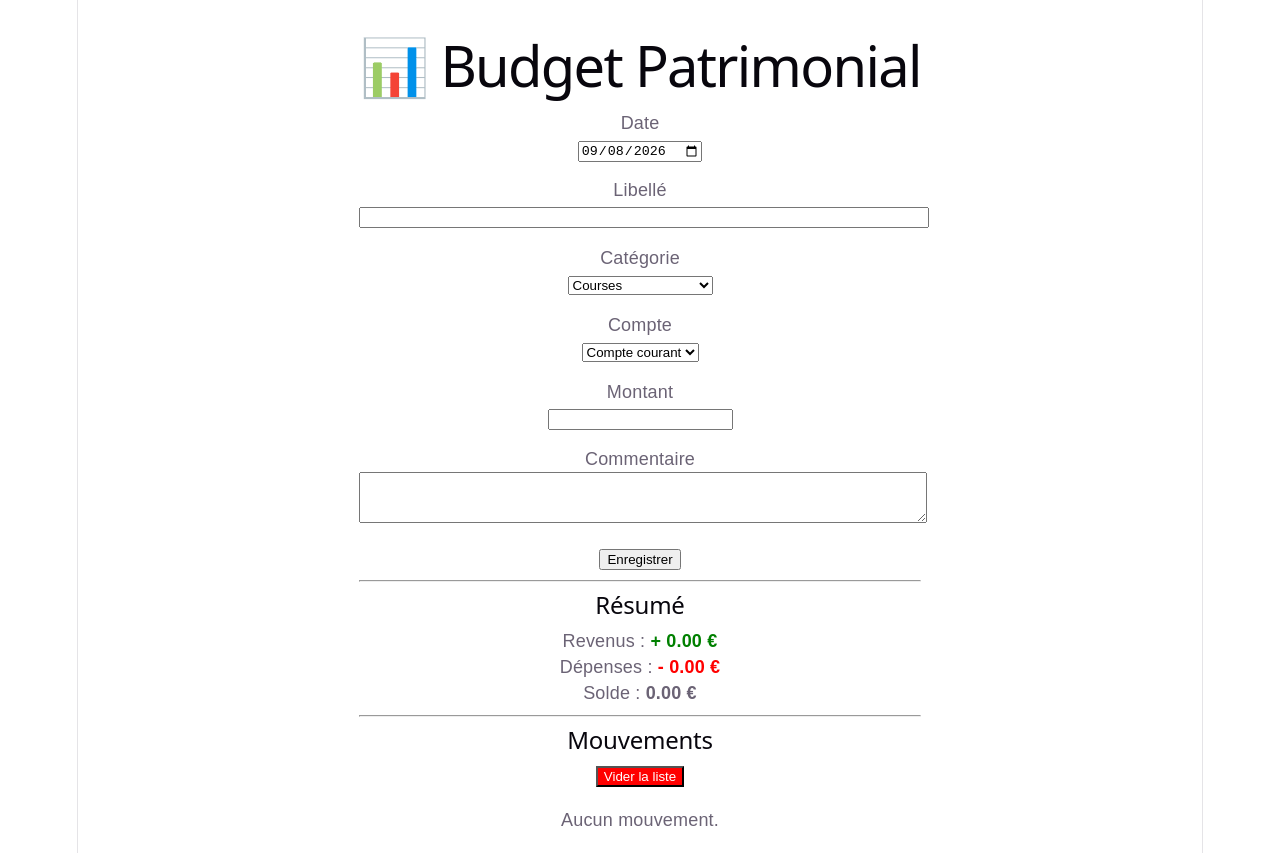
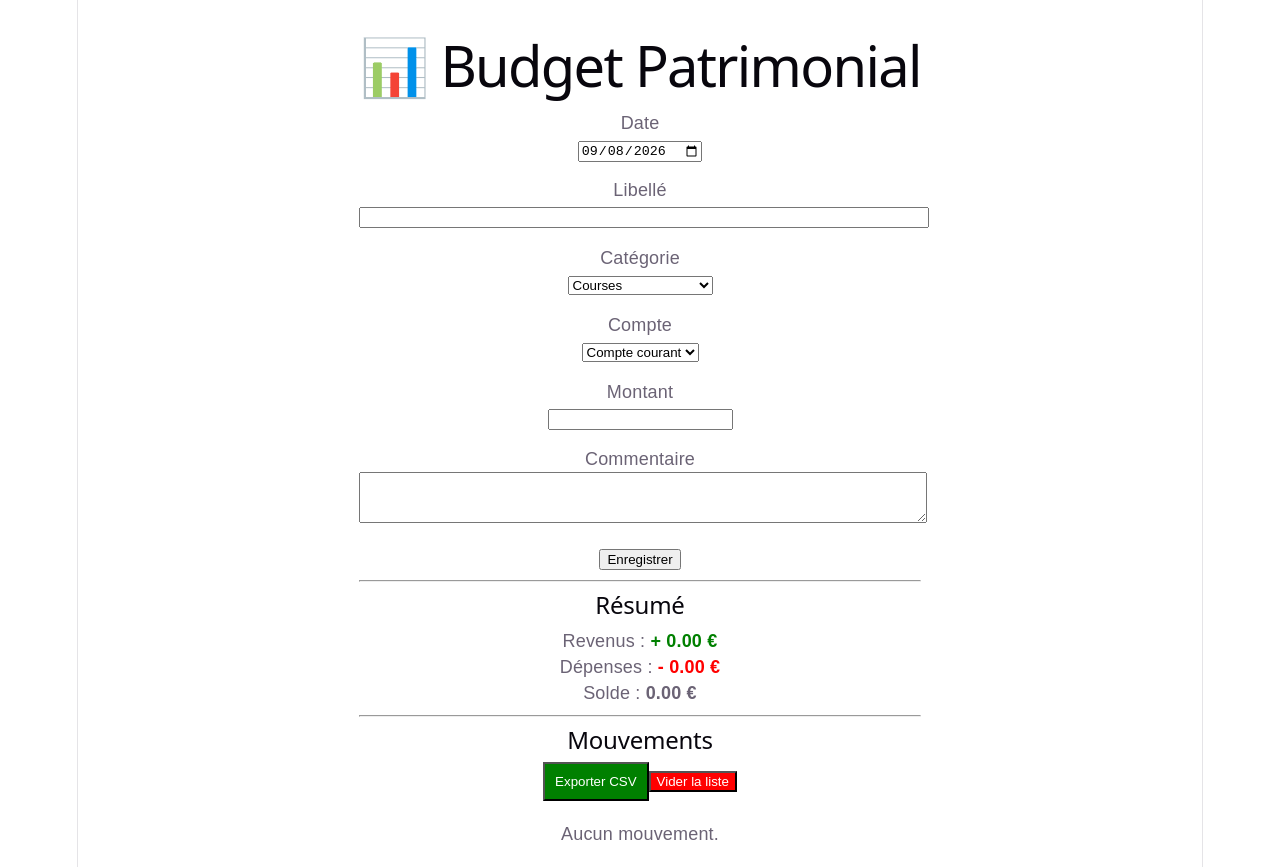
Before and after one commit to Sirkis99/budget-patrimonial, a React (Vite) app in the folder budget-patrimonial/: page / in a window 1280 px wide. Built offline with nearby package versions, Linux system fonts and the light colour scheme.

Commit message:
Formulaire V4

```diff
--- a/budget-patrimonial/src/App.jsx
+++ b/budget-patrimonial/src/App.jsx
@@ -75,6 +75,53 @@ const categoriesRevenus = [
   "Don parental",
   "Autres revenus",
 ];
+
+function exporterCSV(mouvements) {
+  if (mouvements.length === 0) {
+    alert("Aucun mouvement à exporter");
+    return;
+  }
+
+  const entete =
+    "Date;Libelle;Categorie;Compte;Montant;Commentaire";
+
+  const lignes = mouvements.map((m) =>
+    [
+      m.date,
+      m.libelle,
+      m.categorie,
+      m.compte,
+      m.montant,
+      m.commentaire,
+    ].join(";")
+  );
+
+  const contenu = [entete, ...lignes].join("\n");
+
+const BOM = "\uFEFF";
+
+const blob = new Blob(
+  [BOM + contenu],
+  {
+    type: "text/csv;charset=utf-8;"
+  }
+);
+
+  const url =
+    window.URL.createObjectURL(blob);
+
+  const lien =
+    document.createElement("a");
+
+  lien.href = url;
+
+  lien.download =
+    "mouvements_budget.csv";
+
+  lien.click();
+
+  window.URL.revokeObjectURL(url);
+}
 
 export default function App() {
   const [mouvements, setMouvements] = useState(() => {
@@ -301,6 +348,21 @@ export default function App() {
       <h2>Mouvements</h2>
 
       <button
+  onClick={() =>
+    exporterCSV(mouvements)
+  }
+  style={{
+    marginBottom: "20px",
+    background: "green",
+    color: "white",
+    padding: "10px",
+  }}
+>
+  Exporter CSV
+</button>
+
+
+      <button
         style={{
         marginBottom: "20px",
         background: "red",
```
